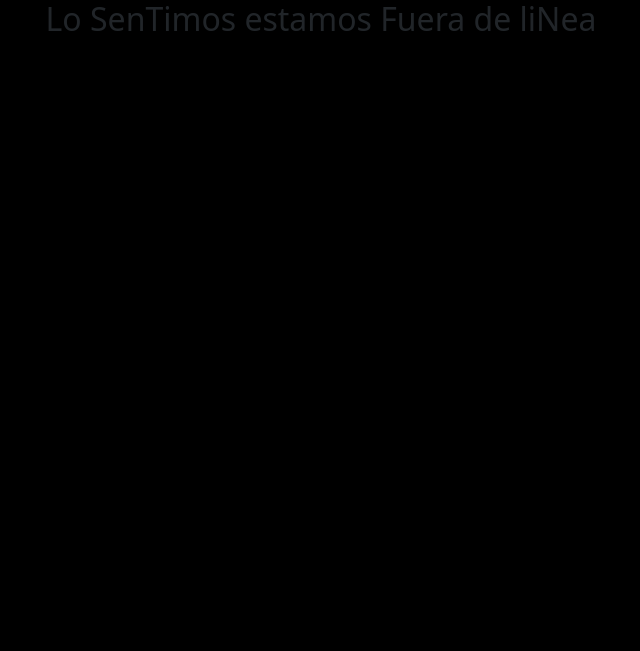
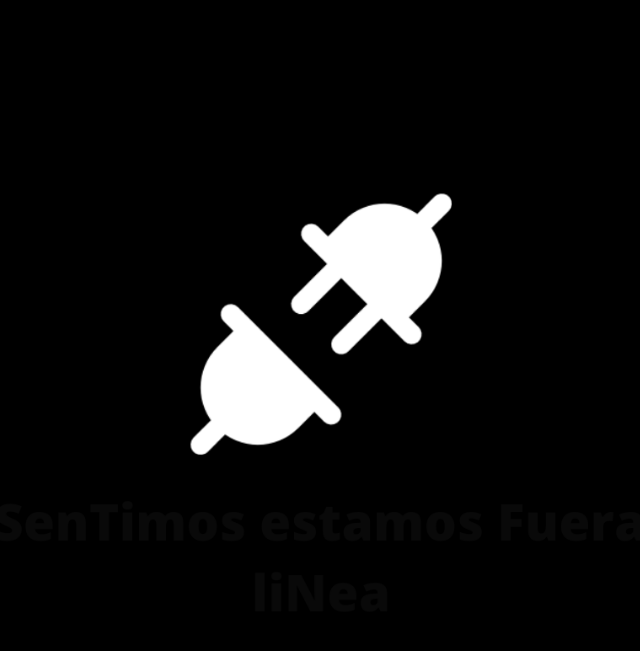
Before and after one commit to Arix23/LaboratorioWeb, a plain HTML site: page offline.html in a window 1280 px wide. Shown: the whole page, without its empty margins (319-959 px from the left). Drawn offline with nearby package versions, Linux system fonts and the light colour scheme.

Commit message:
Offline Page Update
Created a better offline page

```diff
--- a/SW.js
+++ b/SW.js
@@ -11,6 +11,7 @@ this.addEventListener('install', event => {
     caches.open(currentCache.offline).then(function(cache) {
       return cache.addAll([
           '/styleoffline.css',
+          '/assets/offline.png',
           offlineUrl
       ]);
     })
--- a/offline.html
+++ b/offline.html
@@ -4,15 +4,15 @@
         <meta charset="UTF-8">
         <meta http-equiv="X-UA-Compatible" content="IE=edge">
         <meta name="viewport" content="width=device-width, initial-scale=1.0">
-        <title>Acertijo #3</title>
+        <title>Offline</title>
         <link href="https://cdn.jsdelivr.net/npm/bootstrap@5.1.3/dist/css/bootstrap.min.css" rel="stylesheet" integrity="sha384-1BmE4kWBq78iYhFldvKuhfTAU6auU8tT94WrHftjDbrCEXSU1oBoqyl2QvZ6jIW3" crossorigin="anonymous">
         <link href="styleoffline.css" rel="stylesheet">
     </head>
 
     <body>
-        <h2>
-            Lo SenTimos estamos Fuera de liNea
-        </h2>
+        <div class="d-flex p-2 row align-items-center justify-content-center">
+            <img src="/assets/offline.png" alt="A picture with the text: Lo SenTimos estamos Fuera de liNea">
+        </div>
     </body>
 
 </html>
```
Also changed, not shown: assets/offline.png (added).
